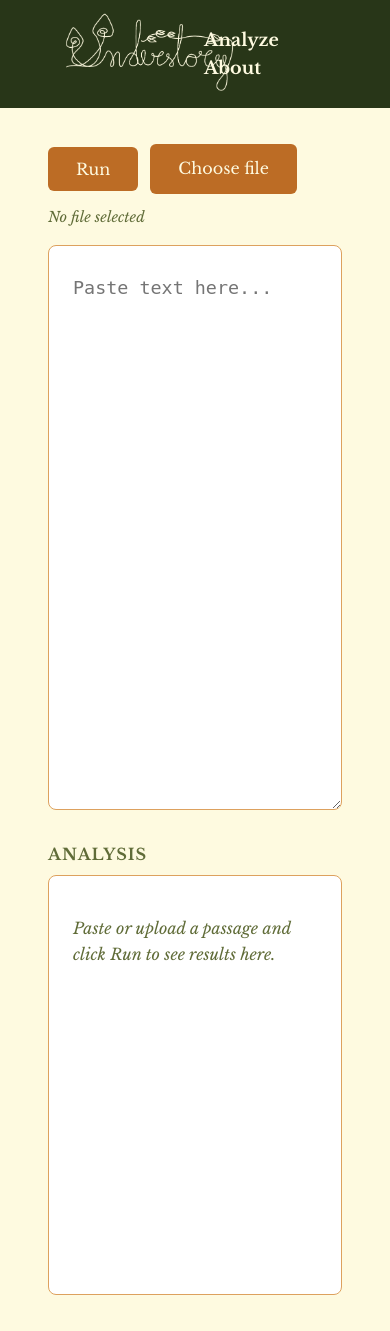
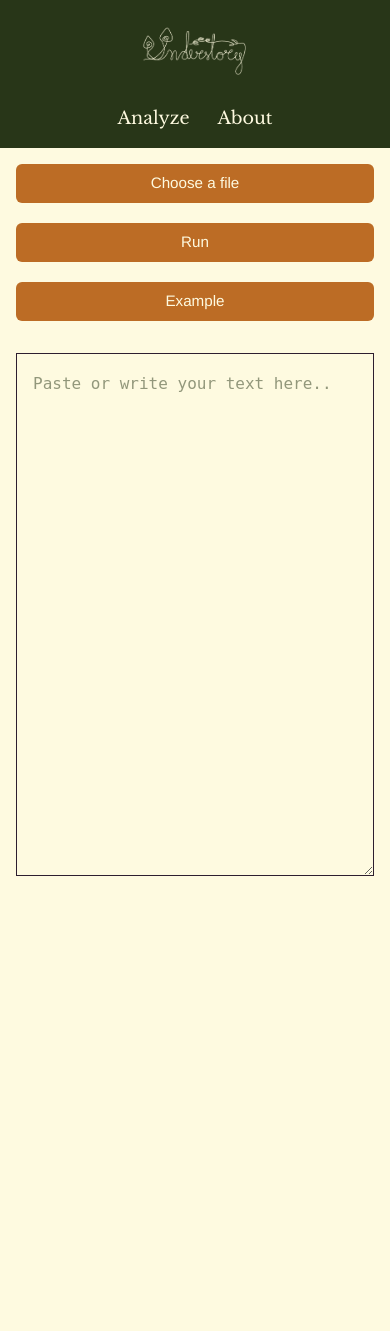
Before and after one commit to sararoggi/understory, a Flask app: page / in a window 390 px wide. After the commit the page ends 876 px from the top, so only its background shows below. Run offline with Flask 3, Linux system fonts and the light colour scheme; parts of the project's set-up code (start-up, migrations or seed data) failed here and were passed over.

Commit message:
update app style

```diff
--- a/app/app.py
+++ b/app/app.py
@@ -35,7 +35,31 @@ DEP_LABEL_NAME = {
     "ROOT": "Root",
 }
 
-# Load models ONCE at startup, not per-request
+EXAMPLE_TEXT = """I spent the following day roaming through the valley. I stood beside
+the sources of the Arveiron, which take their rise in a glacier, that
+with slow pace is advancing down from the summit of the hills to
+barricade the valley. The abrupt sides of vast mountains were before
+me; the icy wall of the glacier overhung me; a few shattered pines were
+scattered around; and the solemn silence of this glorious
+presence-chamber of imperial Nature was broken only by the brawling
+waves or the fall of some vast fragment, the thunder sound of the
+avalanche or the cracking, reverberated along the mountains, of the
+accumulated ice, which, through the silent working of immutable laws,
+was ever and anon rent and torn, as if it had been but a plaything in
+their hands. These sublime and magnificent scenes afforded me the
+greatest consolation that I was capable of receiving. They elevated me
+from all littleness of feeling, and although they did not remove my
+grief, they subdued and tranquillised it. In some degree, also, they
+diverted my mind from the thoughts over which it had brooded for the
+last month. I retired to rest at night; my slumbers, as it were,
+waited on and ministered to by the assemblance of grand shapes which I
+had contemplated during the day. They congregated round me; the
+unstained snowy mountain-top, the glittering pinnacle, the pine woods,
+and ragged bare ravine, the eagle, soaring amidst the clouds—they all
+gathered round me and bade me be at peace."""
+
+
+# load models ONCE at startup
 print("Loading NER model...")
 if not os.path.exists(FINAL_MODEL_DIR):
     raise FileNotFoundError(
@@ -50,7 +74,7 @@ print("Loading spaCy parser...")
 nlp = spacy.load("en_core_web_trf")
 
 
-# Reused functions from notebooks
+# reused functions from notebooks
 def decode_bio_to_spans(offsets, word_ids, labels, id_to_label):
     spans, current, current_word_id = [], None, None
     previous_word_id = None
@@ -106,7 +130,10 @@ def get_entity_role(start_char, end_char, doc):
     if span is None or len(span) == 0:
         return "unknown"
     dep = span.root.dep_
-    return DEP_LABEL_NAME.get(dep, dep)
+    if dep in DEP_LABEL_NAME:
+        return DEP_LABEL_NAME[dep]
+    explanation = spacy.explain(dep)
+    return explanation.capitalize() if explanation else dep
 
 
 def luminance(hex_color):
@@ -123,7 +150,6 @@ def build_highlighted_html(text, entities):
     html_parts = []
     cursor = 0
     for e in entities:
-        # Escape plain text segments to prevent broken HTML
         plain = html_module.escape(text[cursor:e["start"]])
         html_parts.append(plain.replace("\n", "<br>"))
         color = CATEGORY_COLORS.get(e["label"], "#CCCCCC")
@@ -140,6 +166,46 @@ def build_highlighted_html(text, entities):
     tail = html_module.escape(text[cursor:])
     html_parts.append(tail.replace("\n", "<br>"))
     return "".join(html_parts)
+
+def chunk_text_by_sentences(text, nlp, max_chars=1500):
+    doc = nlp(text)
+    chunks = []
+    current_start = 0
+    current_end = 0
+
+    for sent in doc.sents:
+        if sent.end_char - current_start > max_chars and current_end > current_start:
+            chunks.append((current_start, current_end))
+            current_start = sent.start_char
+        current_end = sent.end_char
+
+    if current_end > current_start:
+        chunks.append((current_start, current_end))
+
+    return chunks
+
+# run across the full text
+def analyze_full_text(text, model, tokenizer, label_to_id, id_to_label, nlp):
+    chunk_bounds = chunk_text_by_sentences(text, nlp)
+    all_entities = []
+
+    for chunk_start, chunk_end in chunk_bounds:
+        chunk_text = text[chunk_start:chunk_end]
+        chunk_doc = nlp(chunk_text)
+        spans = predict_with_threshold(chunk_text, model, tokenizer, label_to_id, id_to_label)
+
+        for s in spans:
+            role = get_entity_role(s["start"], s["end"], chunk_doc)
+            all_entities.append({
+                "start": s["start"] + chunk_start,
+                "end": s["end"] + chunk_start,
+                "text": text[s["start"] + chunk_start : s["end"] + chunk_start],
+                "label": s["label"],
+                "role": role,
+            })
+
+    return all_entities
+
 
 # Flask app
 app = Flask(__name__)
@@ -166,26 +232,23 @@ def analyze():
     if not text:
         return render_template("index.html", highlighted_html=None, entities=None, input_text="")
 
-    MAX_CHARS = 5000
+    MAX_CHARS = 50000
     truncated = len(text) > MAX_CHARS
     if truncated:
         text = text[:MAX_CHARS]
 
-    doc = nlp(text)
-    spans = predict_with_threshold(text, final_model, tokenizer, label_to_id, id_to_label)
-
-    entities = []
-    for s in spans:
-        role = get_entity_role(s["start"], s["end"], doc)
-        entities.append({
-            "start": s["start"], "end": s["end"],
-            "text": text[s["start"]:s["end"]],
-            "label": s["label"], "role": role,
-        })
+    entities = analyze_full_text(text, final_model, tokenizer, label_to_id, id_to_label, nlp)
 
     highlighted_html = build_highlighted_html(text, entities)
     return render_template("index.html", highlighted_html=highlighted_html, entities=entities,
                             input_text=text, truncated=truncated)
+
+@app.route("/example")
+def example():
+    entities = analyze_full_text(EXAMPLE_TEXT, final_model, tokenizer, label_to_id, id_to_label, nlp)
+    highlighted_html = build_highlighted_html(EXAMPLE_TEXT, entities)
+    return render_template("index.html", highlighted_html=highlighted_html, entities=entities,
+                            input_text=EXAMPLE_TEXT, truncated=False)
 
 @app.route("/about")
 def about():
--- a/app/static/style.css
+++ b/app/static/style.css
@@ -1,19 +1,23 @@
 @import url('https://fonts.googleapis.com/css2?family=Libre+Baskerville:ital,wght@0,400;0,700;1,400&display=swap');
+@import url('https://fonts.googleapis.com/css2?family=Source+Serif+4:ital,opsz,wght@0,8..60,400;0,8..60,600;0,8..60,700;1,8..60,400&display=swap');
 
 :root {
   --color-bg: #FEFAE0;
-  --color-bg-card: #FFFFFF;
+  --color-bg-card: #FEFAE0;
   --color-text: #283618;
   --color-accent: #606C38;
   --color-primary: #BC6C25;
   --color-primary-hover: #DDA15E;
   --color-border: #DDA15E;
+  --color-border-dark: #2D1E2F;
 }
 
-* { box-sizing: border-box; }
+* {
+  box-sizing: border-box;
+}
 
 body {
-  font-family: 'Libre Baskerville', Georgia, serif;
+  font-family: 'Source Serif 4', Georgia, serif;
   background-color: var(--color-bg);
   color: var(--color-text);
   margin: 0;
@@ -46,8 +50,9 @@ body {
   margin-left: 28px;
   color: var(--color-bg);
   text-decoration: none;
-  font-weight: bold;
+  font-weight: normal;
   font-size: 1.1rem;
+  font-family: 'Libre Baskerville', Georgia, serif;
 }
 
 .navbar-links a:hover {
@@ -86,44 +112,41 @@ h1, h2, h3 {
   top: 24px;
 }
 
-.panel-title {
-  margin: 0;
-  font-size: 1rem;
-  font-weight: 700;
-  letter-spacing: 0.06em;
-  text-transform: uppercase;
-  color: var(--color-accent);
-}
 
 .text-panel {
   width: 100%;
   min-height: 420px;
-  font-family: 'Libre Baskerville', Georgia, serif;
+  font-family: 'Source Serif 4', Georgia, serif;
   font-size: 1.15rem;
   padding: 24px;
-  border: 1px solid var(--color-border);
-  border-radius: 8px;
-  background-color: var(--color-bg-card);
-  color: var(--color-text);
+  border: 1.5px solid var(--color-border-dark);
+  background-color: transparent;
+  color: var(--color-border-dark);
   line-height: 2;
 }
+
+.analysis-title {
+  margin: 0;
+  font-size: 1.25rem;
+  font-weight: normal;
+  font-family: 'Libre Baskerville', Georgia, serif;
+  color: var(--color-accent);
+}
+
 
 textarea.text-panel {
   font-family: monospace;
   resize: vertical;
 }
 
+
 .text-panel.output-mode {
+  height: 560px;
   overflow-y: auto;
-  max-height: 75vh;
 }
 
 .right-panel {
-  background-color: var(--color-bg-card);
-  border: 1px solid var(--color-border);
-  border-radius: 8px;
-  padding: 24px;
-  min-height: 420px;
+  min-height: 0;
 }
 
 .entities-count {
@@ -139,35 +162,40 @@ textarea.text-panel {
   font-style: italic;
 }
 
-.toolbar {
-  display: flex;
-  align-items: center;
-  flex-wrap: wrap;
-  gap: 12px;
-  margin-bottom: 16px;
+
+button {
+  font-family: 'Helvetica Neue', Helvetica, Arial, sans-serif;
+  font-size: 0.95rem;
 }
 
-/* filter-bar lives inside .toolbar on the output screen */
-.toolbar .filter-bar {
-  margin-bottom: 0;
-  flex: 1;
-}
-
-button, .button-secondary {
+.button-secondary {
   font-family: 'Libre Baskerville', Georgia, serif;
   font-size: 1rem;
 }
 
 button {
+  -webkit-appearance: none;
+  appearance: none;
+  display: inline-block;
   background-color: var(--color-primary);
   color: #FEFAE0;
   border: none;
-  padding: 12px 28px;
+  padding: 8px 18px;
   border-radius: 6px;
   cursor: pointer;
+  line-height: 1.5;
+  vertical-align: middle;
 }
 
-button:hover { background-color: var(--color-primary-hover); }
+button:hover {
+  background-color: var(--color-primary-hover);
+}
+
+.btn-run {
+  font-size: 0.95rem;
+  font-family: 'Helvetica Neue', Helvetica, Arial, sans-serif;
+  transition: background-color 0.15s ease;
+}
 
 .file-input-hidden {
   display: none;
@@ -175,21 +203,68 @@ button:hover { background-color: var(--color-primary-hover); }
 
 .btn-file {
   display: inline-block;
-  font-family: 'Libre Baskerville', Georgia, serif;
-  font-size: 1rem;
+  font-family: 'Helvetica Neue', Helvetica, Arial, sans-serif;
+  font-size: 0.95rem;
+  line-height: 1.5;
+  vertical-align: middle;
   background-color: var(--color-primary);
   color: #FEFAE0;
   border: none;
-  padding: 12px 28px;
+  padding: 8px 18px;
   border-radius: 6px;
   cursor: pointer;
   transition: background-color 0.15s ease;
   user-select: none;
+  text-decoration: none;
 }
 
 .btn-file:hover {
   background-color: var(--color-primary-hover);
 }
+
+/* Input page: */
+.input-layout {
+  display: flex;
+  flex-direction: column;
+  align-items: center;
+  gap: 16px;
+}
+
+.input-toolbar {
+  display: flex;
+  align-items: center;
+  gap: 20px;
+  justify-content: center;
+}
+
+.input-textarea {
+  width: 100%;
+  max-width: 720px;
+  min-height: 480px;
+  background-color: var(--color-bg-card);
+  border: 1.5px solid var(--color-border-dark);
+  font-family: monospace;
+  font-size: 1rem;
+  color: var(--color-border-dark);
+  padding: 28px;
+  line-height: 1.7;
+  resize: vertical;
+  outline: none;
+}
+
+.input-textarea:focus {
+  border-color: var(--color-border);
+  box-shadow: 0 0 0 2px color-mix(in srgb, var(--color-border) 30%, transparent);
+  border-radius: 0px;
+}
+
+.input-textarea::placeholder {
+  color: #283618;
+  opacity: 0.5;
+  font-family: monospace;
+  font-size: 1rem;
+}
+
 
 .file-name {
   font-size: 0.9rem;
@@ -251,30 +335,146 @@ button:hover { background-color: var(--color-primary-hover); }
 
 table {
   border-collapse: collapse;
-  margin-top: 12px;
   width: 100%;
 }
 
-th, td {
-  border: 1px solid var(--color-border);
-  padding: 8px 12px;
+.table-scroll {
+  max-height: 560px;
+  overflow-y: auto;
+  overflow-x: auto;
+  border: 1.5px solid var(--color-border-dark);
+}
+
+th,
+td {
+  border-right: 1px solid var(--color-border-dark);
+  border-bottom: 1px solid var(--color-border-dark);
+  border-top: none;
+  border-left: none;
+  padding: 12px;
   text-align: left;
   font-size: 0.95rem;
+  color: var(--color-border-dark);
+}
+
+th:last-child,
+td:last-child {
+  border-right: none;
+}
+
+tr:last-child td {
+  border-bottom: none;
 }
 
 th {
-  background-color: var(--color-accent);
-  color: var(--color-bg);
+  background-color: #E6E5C7;
+  color: var(--color-border-dark);
+  font-family: 'Libre Baskerville', Georgia, serif;
+  font-weight: normal;
+  position: sticky;
+  top: 0;
+  z-index: 1;
 }
 
-/* Category column (2nd td) — text colored to match highlighted spans */
-tr[data-category="WEATHER"]   td:nth-child(2) { color: #c9a800; font-weight: bold; }
-tr[data-category="LANDSCAPE"] td:nth-child(2) { color: #56A3A6; font-weight: bold; }
-tr[data-category="FLORA"]     td:nth-child(2) { color: #6e8000; font-weight: bold; }
-tr[data-category="FAUNA"]     td:nth-child(2) { color: #A30000; font-weight: bold; }
-tr[data-category="NATURE"]    td:nth-child(2) { color: #331E38; font-weight: bold; }
+/* Category column — text colored to match highlighted spans */
+tr[data-category="WEATHER"] td:nth-child(2) {
+  color: #c9a800;
+  font-weight: bold;
+}
+
+tr[data-category="LANDSCAPE"] td:nth-child(2) {
+  color: #56A3A6;
+  font-weight: bold;
+}
+
+tr[data-category="FLORA"] td:nth-child(2) {
+  color: #6e8000;
+  font-weight: bold;
+}
+
+tr[data-category="FAUNA"] td:nth-child(2) {
+  color: #A30000;
+  font-weight: bold;
+}
+
+tr[data-category="NATURE"] td:nth-child(2) {
+  color: #331E38;
+  font-weight: bold;
+}
+
+/* About page table */
+.about-page table {
+  border: 1.5px solid var(--color-border-dark);
+}
 
 @media (max-width: 900px) {
-  .analyze-grid { grid-template-columns: 1fr; }
-  .right-panel { position: static; }
+  .analyze-grid {
+    grid-template-columns: 1fr;
+  }
+
+  .results-header {
+    grid-template-columns: 1fr;
+    gap: 16px;
+  }
+
+  .results-header-left {
+    flex-direction: column;
+    align-items: flex-start;
+    gap: 16px;
+  }
+
+  .right-panel {
+    position: static;
+  }
+
+  main {
+    padding: 0 24px;
+    margin: 24px auto;
+  }
+
+  .navbar {
+    padding: 12px 24px;
+  }
 }
+
+@media (max-width: 600px) {
+  .navbar {
+    flex-direction: column;
+    padding: 16px;
+    gap: 16px;
+  }
+
+  .navbar-brand img {
+    height: 72px;
+    transform: scale(1.3);
+    transform-origin: center center;
+  }
+
+  .navbar-links a {
+    margin: 0 12px;
+  }
+
+  main {
+    padding: 0 16px;
+    margin: 16px auto;
+  }
+
+  .input-toolbar {
+    flex-direction: column;
+    width: 100%;
+  }
+
+  .input-toolbar > * {
+    width: 100%;
+    text-align: center;
+    box-sizing: border-box;
+  }
+
+  .text-panel {
+    padding: 16px;
+  }
+
+  .filter-bar {
+    justify-content: flex-start;
+  }
+}
--- a/app/templates/base.html
+++ b/app/templates/base.html
@@ -1,6 +1,8 @@
 <!DOCTYPE html>
 <html>
 <head>
+    <meta charset="UTF-8">
+    <meta name="viewport" content="width=device-width, initial-scale=1.0">
     <title>Understory — {% block title %}{% endblock %}</title>
     <link rel="stylesheet" href="{{ url_for('static', filename='style.css') }}">
 </head>
--- a/app/templates/index.html
+++ b/app/templates/index.html
@@ -4,10 +4,11 @@
 {% block content %}
 <form method="POST" action="{{ url_for('analyze') }}" enctype="multipart/form-data">
 
-    {# — Top toolbar: always above both panels — #}
     {% if highlighted_html %}
-    <div class="toolbar">
-        <a href="{{ url_for('index') }}" class="button-secondary">← Analyze another text</a>
+    {# — Shared header row: both columns mirror the grid below — #}
+    <div class="results-header">
+        <div class="results-header-left">
+            <a href="{{ url_for('index') }}" class="button-secondary">← analyze another text</a>
             <div class="filter-bar" id="filterBar">
                 {% set categories = entities|map(attribute='label')|unique|list %}
                 {% for cat in categories %}
@@ -18,45 +19,32 @@
                 {% endfor %}
             </div>
         </div>
-    {% else %}
-    <div class="toolbar">
-        <button type="submit">Run</button>
-
-        {# Hidden native file input, triggered by the styled label button #}
-        <input type="file" name="file" accept=".txt" id="fileInput" class="file-input-hidden">
-        <label for="fileInput" class="btn-file" id="fileLabel">Choose file</label>
-        <span class="file-name" id="fileName">No file selected</span>
-
-        {% if truncated %}
-        <span class="notice">Note: input was truncated to 5,000 characters.</span>
+        <div class="results-header-right">
+            <h3 class="analysis-title">Analysis</h3>
+            {% if entities %}
+            <p class="entities-count">{{ entities|length }} entities found</p>
             {% endif %}
         </div>
-    {% endif %}
-
-    {# — Two-column grid, both boxes flush at the same top — #}
-    <div class="analyze-grid">
-
-        <div class="left-panel">
-            {% if highlighted_html %}
-            <h3 class="panel-title">Tagged text</h3>
-            <div class="text-panel output-mode" id="taggedText">{{ highlighted_html | safe }}</div>
-            {% else %}
-            <textarea class="text-panel" name="text" rows="14"
-                placeholder="Paste text here...">{{ input_text }}</textarea>
-            {% endif %}
     </div>
 
+    {# — Two-column grid: content only — #}
+    <div class="analyze-grid">
+        <div class="left-panel">
+            <div class="text-panel output-mode" id="taggedText">{{ highlighted_html | safe }}</div>
+        </div>
         <div class="right-panel-wrapper">
-            <h3 class="panel-title">Analysis</h3>
             <div class="right-panel">
                 {% if entities %}
-                <p class="entities-count">{{ entities|length }} entities found</p>
+                <div class="table-scroll">
                 <table id="entityTable">
+                    <thead>
                     <tr>
                         <th>Entity</th>
                         <th>Category</th>
                         <th>Role</th>
                     </tr>
+                    </thead>
+                    <tbody>
                     {% for e in entities %}
                     <tr data-category="{{ e.label }}">
                         <td>{{ e.text }}</td>
@@ -64,16 +52,39 @@
                         <td>{{ e.role }}</td>
                     </tr>
                     {% endfor %}
+                    </tbody>
                 </table>
+                </div>
                 {% elif highlighted_html %}
                 <p class="placeholder">No natural entities were found.</p>
-                {% else %}
-                <p class="placeholder">Paste or upload a passage and click Run to see results here.</p>
                 {% endif %}
             </div>
         </div>
+    </div>
 
+    {% else %}
+    {# — Input state: single centered column — #}
+    <div class="input-layout">
+        <div class="input-toolbar">
+            {# Hidden native file input #}
+            <input type="file" name="file" accept=".txt" id="fileInput" class="file-input-hidden">
+            <label for="fileInput" class="btn-file" id="fileLabel">Choose a file</label>
+
+            <button type="submit" class="btn-run">Run</button>
+
+            <a href="{{ url_for('example') }}" class="btn-file">Example</a>
         </div>
+
+        {% if truncated %}
+        <p class="notice">Note: input was truncated to 5,000 characters.</p>
+        {% endif %}
+
+        <span class="file-name" id="fileName"></span>
+
+        <textarea class="text-panel input-textarea" name="text" rows="18"
+            placeholder="Paste or write your text here..">{{ input_text }}</textarea>
+    </div>
+    {% endif %}
 
 </form>
 
--- a/requirements.txt
+++ b/requirements.txt
@@ -12,3 +12,5 @@ iterative-stratification
 seqeval
 matplotlib
 flask
+ipykernel
+en_core_web_trf @ https://github.com/explosion/spacy-models/releases/download/en_core_web_trf-3.8.0/en_core_web_trf-3.8.0-py3-none-any.whl
```
Also changed, not shown: other parts of app/static/style.css (+38 -8 lines), app/templates/about.html (+5 -3 lines), 1 other file. Lines whose indentation alone changed are shown as unchanged.
